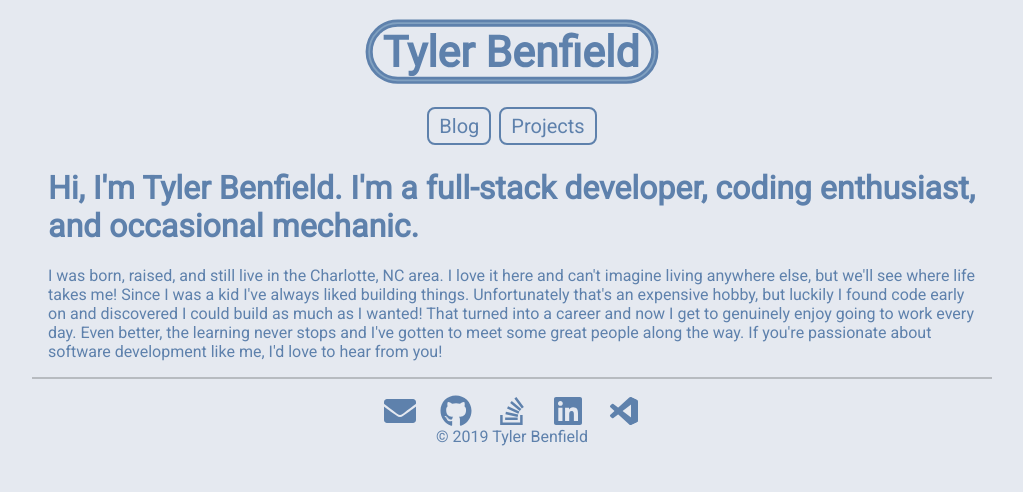
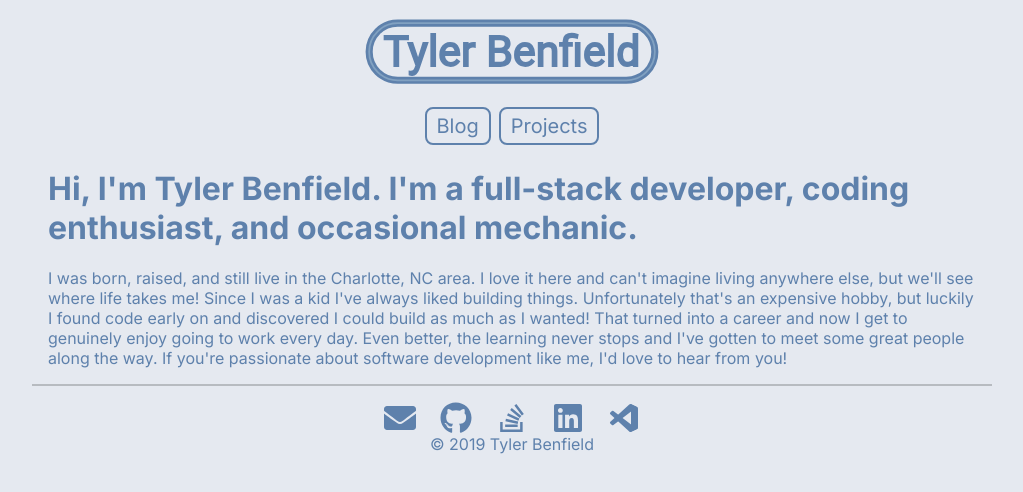
Before and after one commit to rtbenfield/tylerbenfield.me, a Gatsby site: page / in a window 1280 px wide. Shown: the whole page, without its empty margins (128-1151 px from the left). Built offline with nearby package versions, Linux system fonts and the light colour scheme; Gatsby itself is replaced by a stand-in of ours.

Commit message:
Adding Inter and Fira Mono fonts

```diff
--- a/package.json
+++ b/package.json
@@ -37,7 +37,9 @@
     "prop-types": "^15.7.2",
     "react": "^16.8.6",
     "react-dom": "^16.8.6",
-    "react-helmet": "^5.2.1"
+    "react-helmet": "^5.2.1",
+    "typeface-fira-mono": "^0.0.72",
+    "typeface-inter": "^3.10.0"
   },
   "devDependencies": {
     "gatsby-plugin-google-analytics": "^2.1.11",
--- a/src/components/layout.jsx
+++ b/src/components/layout.jsx
@@ -2,7 +2,7 @@ import React from "react";
 import PropTypes from "prop-types";
 import Footer from "./footer";
 import Header from "./header";
-import "../styles/site.css";
+import "../styles";
 import styles from "./layout.module.css";
 
 const Layout = ({ children, className = "" }) => {
--- /dev/null
+++ b/src/styles/index.js
@@ -0,0 +1,3 @@
+import "typeface-inter";
+import "typeface-fira-mono";
+import "./site.css";
--- a/src/styles/site.css
+++ b/src/styles/site.css
@@ -1,11 +1,12 @@
 @import "../styles/variables.css";
-@import url("https://fonts.googleapis.com/css?family=Roboto&display=swap");
 
 :root {
-  --color-background: #2E3440;
-  --color-foreground: #81A1C1;
-  --color-primary: #81A1C1;
-  --color-secondary: #88C0D0;
+  --color-background: #2e3440;
+  --color-foreground: #81a1c1;
+  --color-primary: #81a1c1;
+  --color-secondary: #88c0d0;
+  --typography-font-family: Inter, Helvetica, Arial;
+  --code-font-family: Fira Mono;
 
   --max-content-width: 960px;
   --font-size: 16px;
@@ -15,10 +16,10 @@
   }
 
   @media (prefers-color-scheme: light) {
-    --color-background: #E5E9F0;
-    --color-foreground: #5E81AC;
-    --color-primary: #5E81AC;
-    --color-secondary: #81A1C1;
+    --color-background: #e5e9f0;
+    --color-foreground: #5e81ac;
+    --color-primary: #5e81ac;
+    --color-secondary: #81a1c1;
   }
 
   @media print {
@@ -31,7 +32,7 @@
 }
 
 html {
-  font-family: Roboto, Helvetica, Arial;
+  font-family: var(--typography-font-family);
   font-size: var(--font-size);
 }
 
@@ -130,6 +131,10 @@ pre {
   overflow-x: auto;
 }
 
+code {
+  font-family: var(--code-font-family);
+}
+
 /* Text selection */
 a::selection,
 code::selection,
```
Also changed, not shown: 1 other file.
